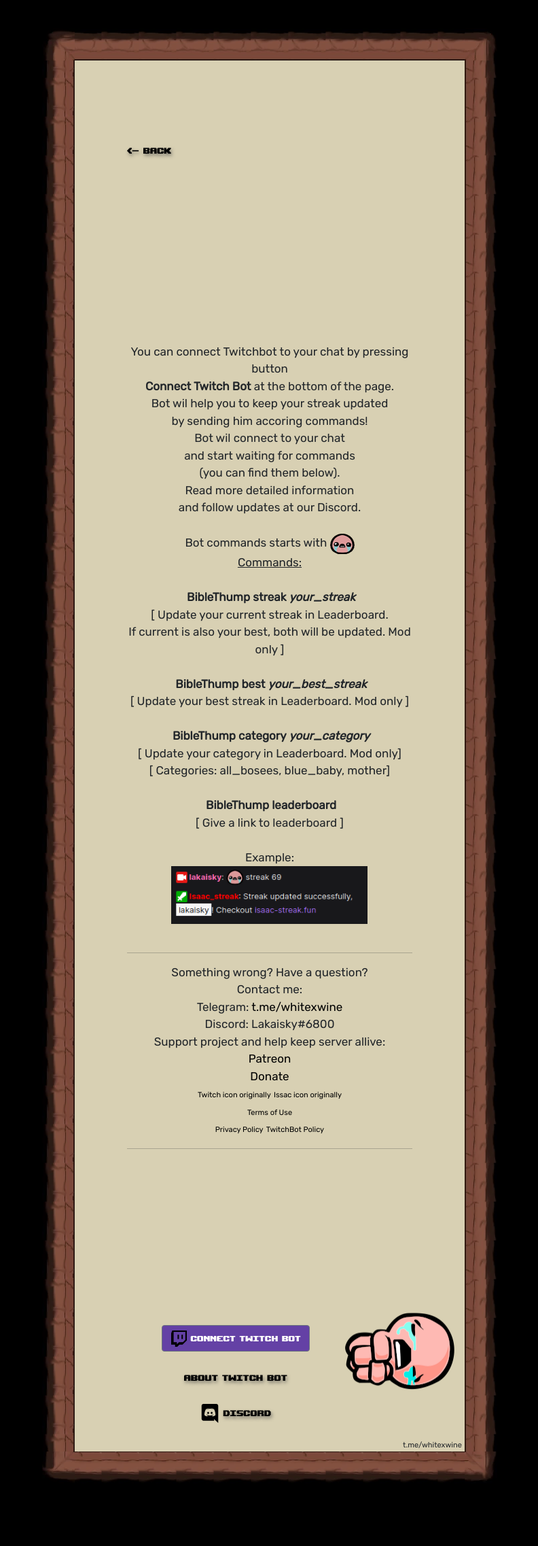
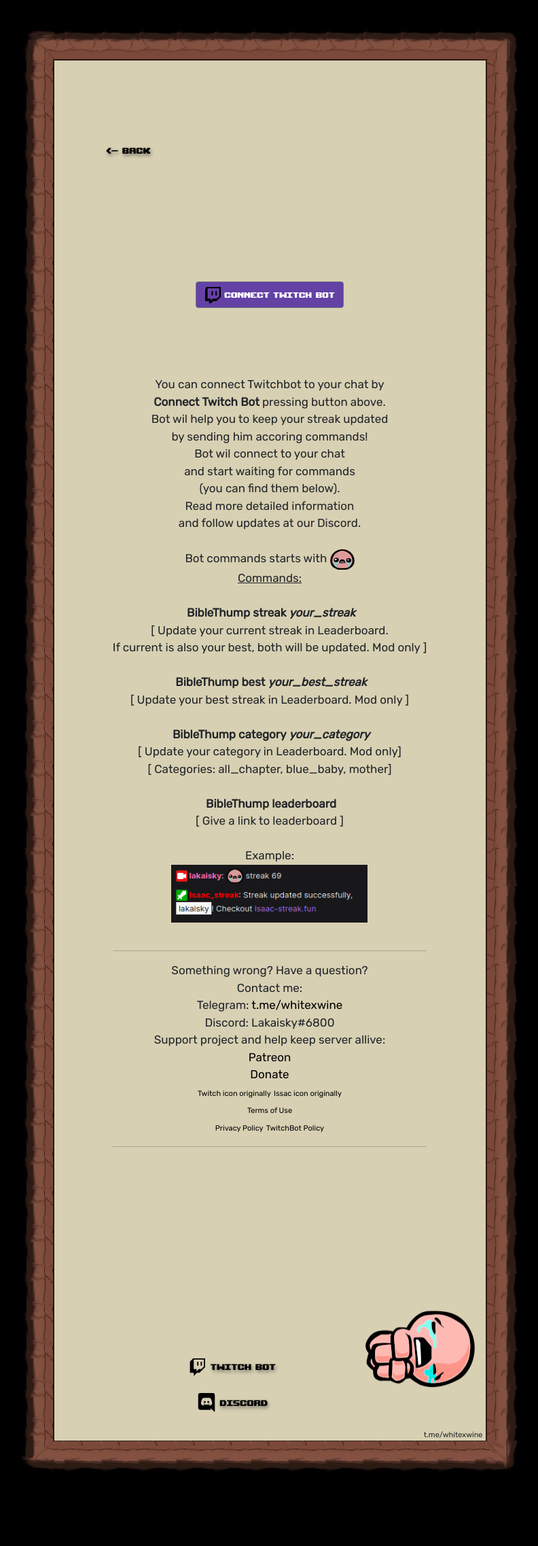
Before and after one commit to qztr/issacstreak, a Flask app: page /bot in a window 1280 px wide. Shown: the top 2274 px of the page at 68% size, without its empty margins (243-1035 px from the left). After the commit the page ends 2163 px from the top, so only its background shows below. Run offline with Flask 2, Linux system fonts and the light colour scheme; some libraries are stand-ins or nearby versions.

Commit message:
* font: connect twitch bot moved to /bot * hover on tabs on /

```diff
--- a/isaac/static/style.css
+++ b/isaac/static/style.css
@@ -141,6 +141,10 @@
   margin-top: 2px;
 }
 
+.margin-bottom-15{
+  margin-bottom: 100px;
+}
+
 .small-text-14{
     font-size: 11px;
 }
--- a/isaac/static/tabs.css
+++ b/isaac/static/tabs.css
@@ -20,3 +20,13 @@
     border-bottom: 0px solid rgb(0, 0, 0);
     background-color: transparent;
 }
+
+.nav-tabs .nav-link.active:hover {
+    color: rgb(0, 0, 0);
+    text-decoration: underline;
+  }
+
+  .nav-tabs .nav-link:hover {
+    color: rgb(54, 54, 54);
+    text-decoration: underline;
+  }
--- a/isaac/templates/bot_page.html
+++ b/isaac/templates/bot_page.html
@@ -7,7 +7,7 @@
 <meta name="keywords" content="win streak isaac,isaac streak, The Binding of Isaac: Repentance, The Binding of Isaac: Rebirth, eden hard">
 {% endblock meta %}
 {% block table %}
-<div class="left-right-margins-50px ">
+<div class="left-right-margins-50px  fixed-size">
 
     <div class="col-sm-5 middle-text upheav" id="all_black">
         <a href="/">
@@ -28,13 +28,21 @@
         {% endfor %}
         {% endif %}
         {% endwith %}
-        <br><br><br><br><br>
+        <br><br>
 
+        <div class="container-btn margin-bottom-15">
+            <button type="submit" onclick="window.location.href='{{twitch_login}}';"
+            class="btn btn-secondary purple-bg upheav-white "><img class="img-twitch"
+              src="/static/img/twitch_offline.png"> Connect Twitch bot</button> <br>
+        </div>
 
         <label class="middle-text" id="all_black">
 
-            You can connect Twitchbot to your chat by pressing button  <br>
-            <b>Connect Twitch Bot</b> at the bottom of the page. <br>
+
+
+
+            You can connect Twitchbot to your chat by   <br>
+            <b>Connect Twitch Bot</b> pressing button above. <br>
             Bot wil help you to keep your streak updated  <br> by sending him accoring commands! <br>
             Bot wil connect to your chat <br> and start waiting for commands <br>(you can find them below). <br>
             Read more detailed information  <br> and follow updates at our Discord.
@@ -48,7 +56,7 @@
             [ Update your best streak in Leaderboard. Mod only ]<br><br>
             <label class="upheav"></label><b> BibleThump category <i>your_category</b></i><br>
             [ Update your category in Leaderboard. Mod only]<br>
-            [ Categories: all_bosees, blue_baby, mother]<br><br>
+            [ Categories: all_chapter, blue_baby, mother]<br><br>
             <label class="upheav"></label><b> BibleThump leaderboard </b><br>
             [ Give a link to leaderboard ]<br><br>
 
--- a/isaac/templates/single_dt.html
+++ b/isaac/templates/single_dt.html
@@ -20,7 +20,7 @@
 
 
 
-<div class=" upheav px-spacing ">
+<div class=" upheav px-spacing  fixed-size">
 
   <nav>
     <div class="nav nav-tabs  justify-content-center normal-text" id="nav-tab" role="tablist">
--- a/isaac/templates/template.html
+++ b/isaac/templates/template.html
@@ -96,12 +96,13 @@
 
         <div class="col-sm-6 center-text super-mid upheav" id="all_black">
           <br>
-          <button type="submit" onclick="window.location.href='{{twitch_login}}';"
-            class="btn btn-secondary purple-bg upheav-white "><img class="img-twitch"
-              src="/static/img/twitch_offline.png"> Connect Twitch bot</button>
+
 
           <br> <br>
-          <a href="/bot">About twitch bot<label class="middle-text"></label> </a>
+          <a href="/bot"> <svg xmlns="http://www.w3.org/2000/svg" width="26" height="26" fill="currentColor" class="bi bi-twitch" viewBox="0 0 16 16">
+            <path d="M3.857 0 1 2.857v10.286h3.429V16l2.857-2.857H9.57L14.714 8V0H3.857zm9.714 7.429-2.285 2.285H9l-2 2v-2H4.429V1.143h9.142v6.286z"/>
+            <path d="M11.857 3.143h-1.143V6.57h1.143V3.143zm-3.143 0H7.571V6.57h1.143V3.143z"/>
+          </svg> twitch bot<label class="middle-text"></label> </a>
           <br> <br>
 
           <a href="https://discord.gg/VVMhKEe5"  target="_blank" > <label class="middle-text"><svg xmlns="http://www.w3.org/2000/svg" width="28" height="28" fill="currentColor" class="bi bi-discord" viewBox="0 0 16 16">
```
